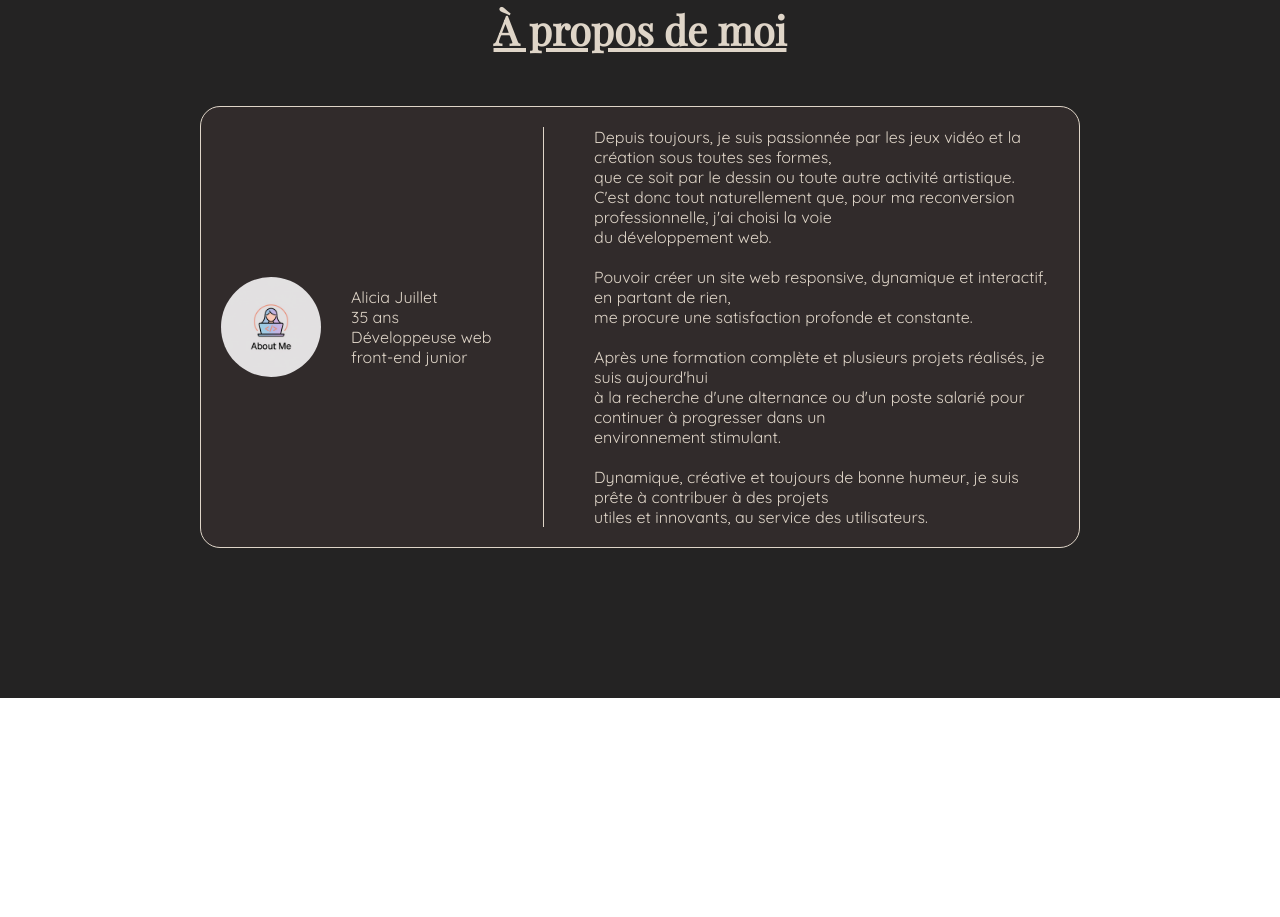
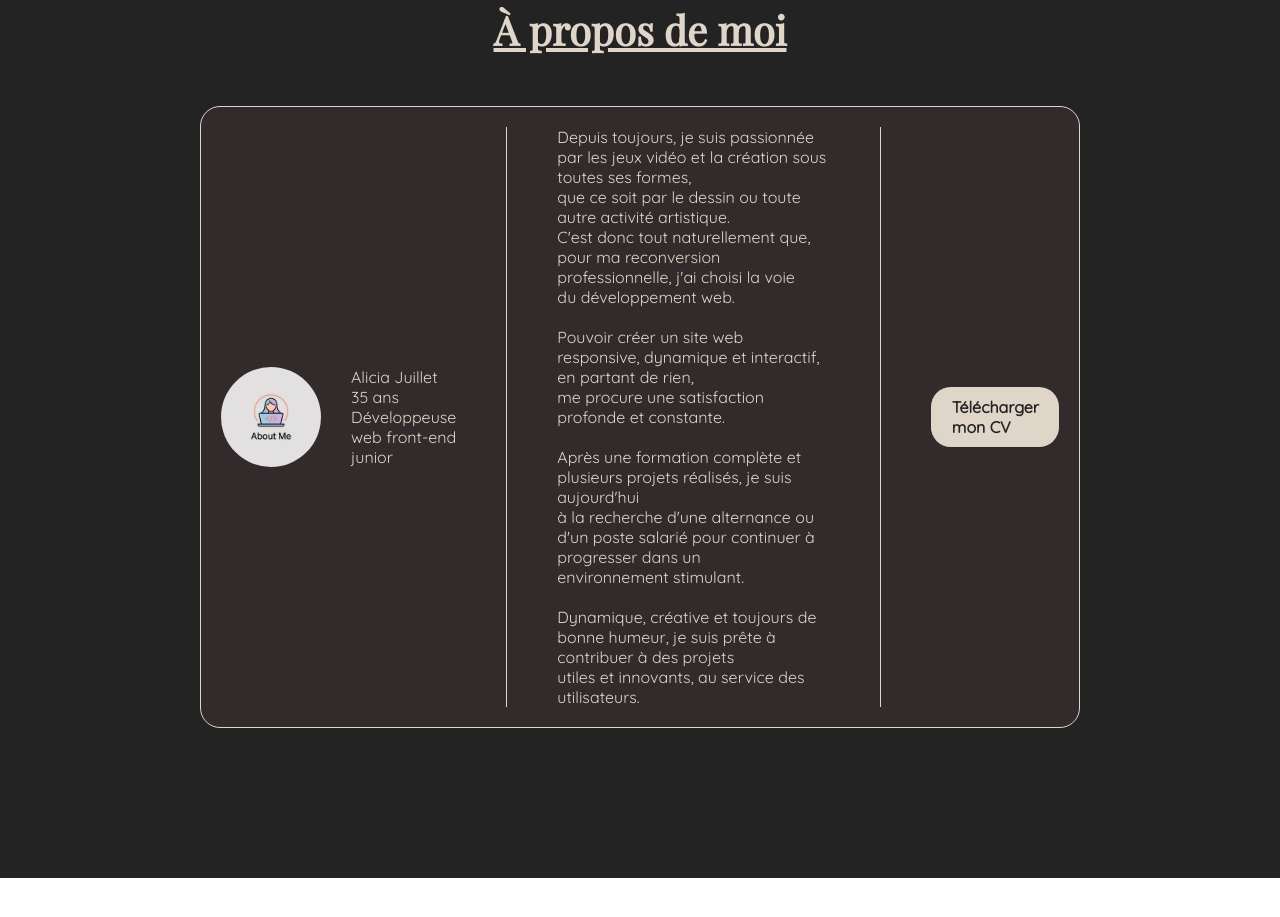
Before and after one commit to alicia-juillet/alicia-juillet.github.io, a React (Vite) app: page / in a window 1280 px wide. Shown: the part 840-1757 px from the top of the page. Built offline with nearby package versions, Linux system fonts and the light colour scheme.

Commit message:
add-link-cv

```diff
--- a/src/components/About/About.jsx
+++ b/src/components/About/About.jsx
@@ -24,6 +24,16 @@ function About () {
                     utiles et innovants, au service des utilisateurs.
                     </p>
                 </div>
+                <div className="cv">
+                    <a
+                        href="/CV_Alicia_Juillet.pdf"
+                        target="_blank"
+                        rel="noopener noreferrer"
+                        className="btn-cv"
+                    >
+                        Télécharger mon CV
+                    </a>
+                </div>
             </div>
         </section>
     )
--- a/src/components/About/About.scss
+++ b/src/components/About/About.scss
@@ -40,6 +40,32 @@
         border-radius: 50%;
         }
 
+        .cv {
+            display: flex;
+            justify-content: center;
+            align-items: center;
+            border-left: 1px solid #dfd5c8;
+
+
+            .btn-cv {
+            padding: 10px 20px;
+            border-left: 1px solid #dfd5c8;
+            background-color: #dfd5c8;
+            border-radius: 20px;
+            margin-left: 50px;
+            color: #242323;
+            text-decoration: none;
+            font-weight: bold;
+
+            &:hover {
+                color: #6B0000 ;
+            }
+
+        }
+        }
+
+
+
     }
 
 
```
Also changed, not shown: 1 other file (tests, documents, lock files or other folders).
